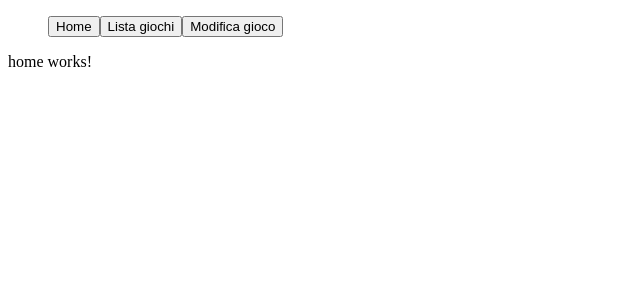
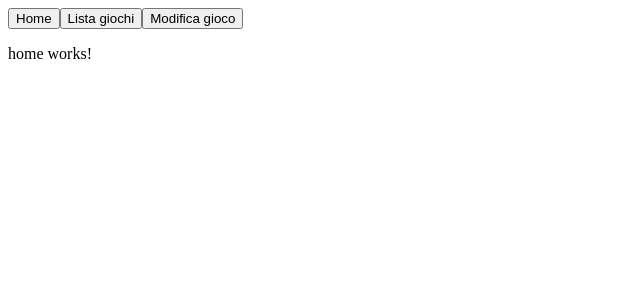
Before and after one commit to Facco99/Esercitazione, an Angular app: page / in a window 1280 px wide. Shown: the top 300 px of the page, without its empty margins (0-640 px from the left). Built offline with nearby package versions, Linux system fonts and the light colour scheme.

Commit message:
modifica css menu

```diff
--- a/src/app/components/menu/menu.component.html
+++ b/src/app/components/menu/menu.component.html
@@ -1,3 +1,3 @@
 <ul>
-    <button *ngFor="let menuItem of menuList" (click)="selectedComponent(menuItem.id)">{{menuItem.description}}</button>
+    <li><button *ngFor="let menuItem of menuList" (click)="selectedComponent(menuItem.id)">{{menuItem.description}}</button></li>
 </ul>
--- a/src/app/components/menu/menu.component.scss
+++ b/src/app/components/menu/menu.component.scss
@@ -1,3 +1,13 @@
 .active {
     font-weight: bold;
 }
+
+ul {
+    list-style-type: none;
+    margin: 0;
+    padding: 0;
+}
+
+li {
+    display: inline;
+}
```
